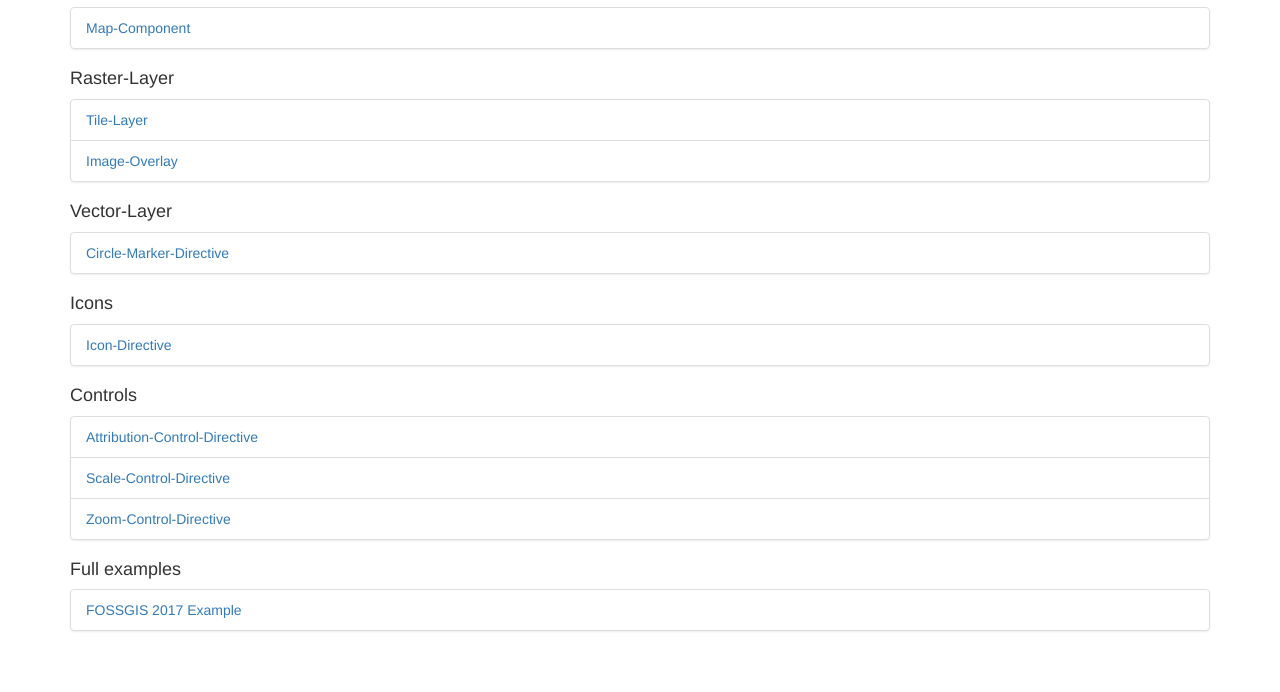
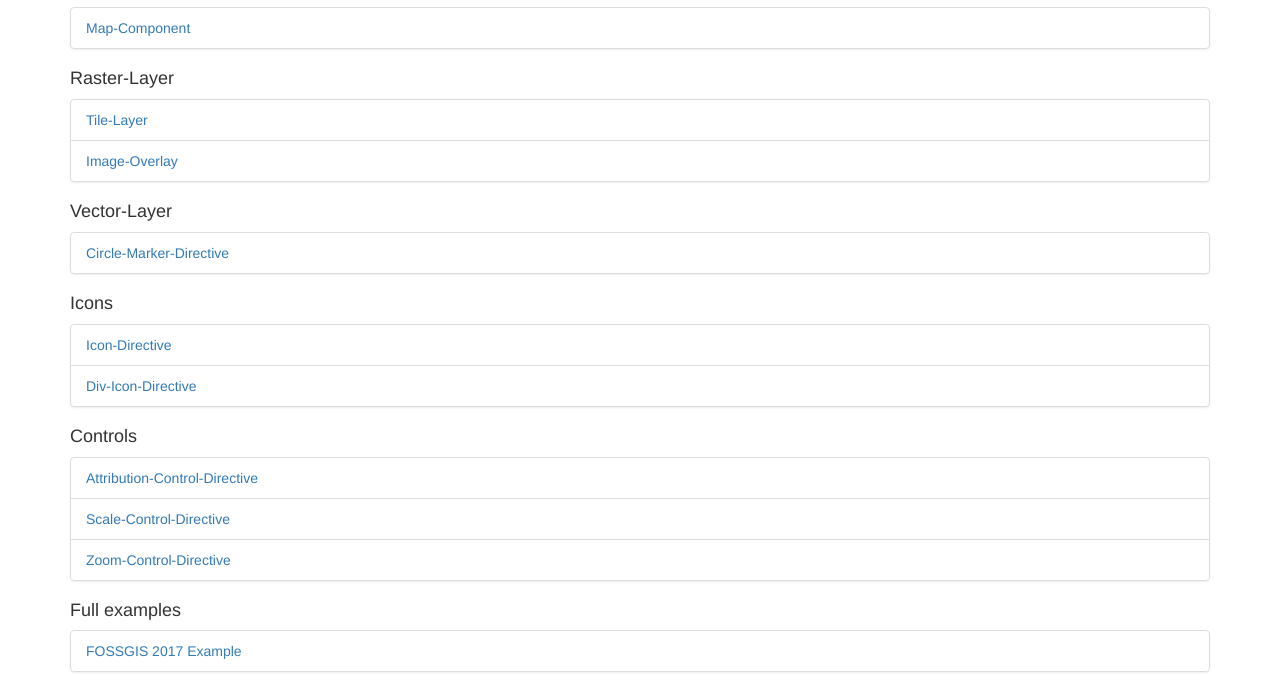
Before and after one commit to yagajs/leaflet-ng2, a website: page examples/index.html in a window 1280 px wide. Shown: the part 163-855 px from the top of the page. Before the commit the page ends 814 px from the top, so only its background shows below. Drawn offline with nearby package versions, Linux system fonts and the light colour scheme.

Commit message:
#249: Add the div-icon example to the index

```diff
--- a/examples/index.html
+++ b/examples/index.html
@@ -43,6 +43,7 @@
     <h4>Icons</h4>
     <ul class="list-group">
         <li class="list-group-item"><a href="./icon-directive">Icon-Directive</a></li>
+        <li class="list-group-item"><a href="./div-icon-directive">Div-Icon-Directive</a></li>
     </ul>
 
     <h4>Controls</h4>
```
